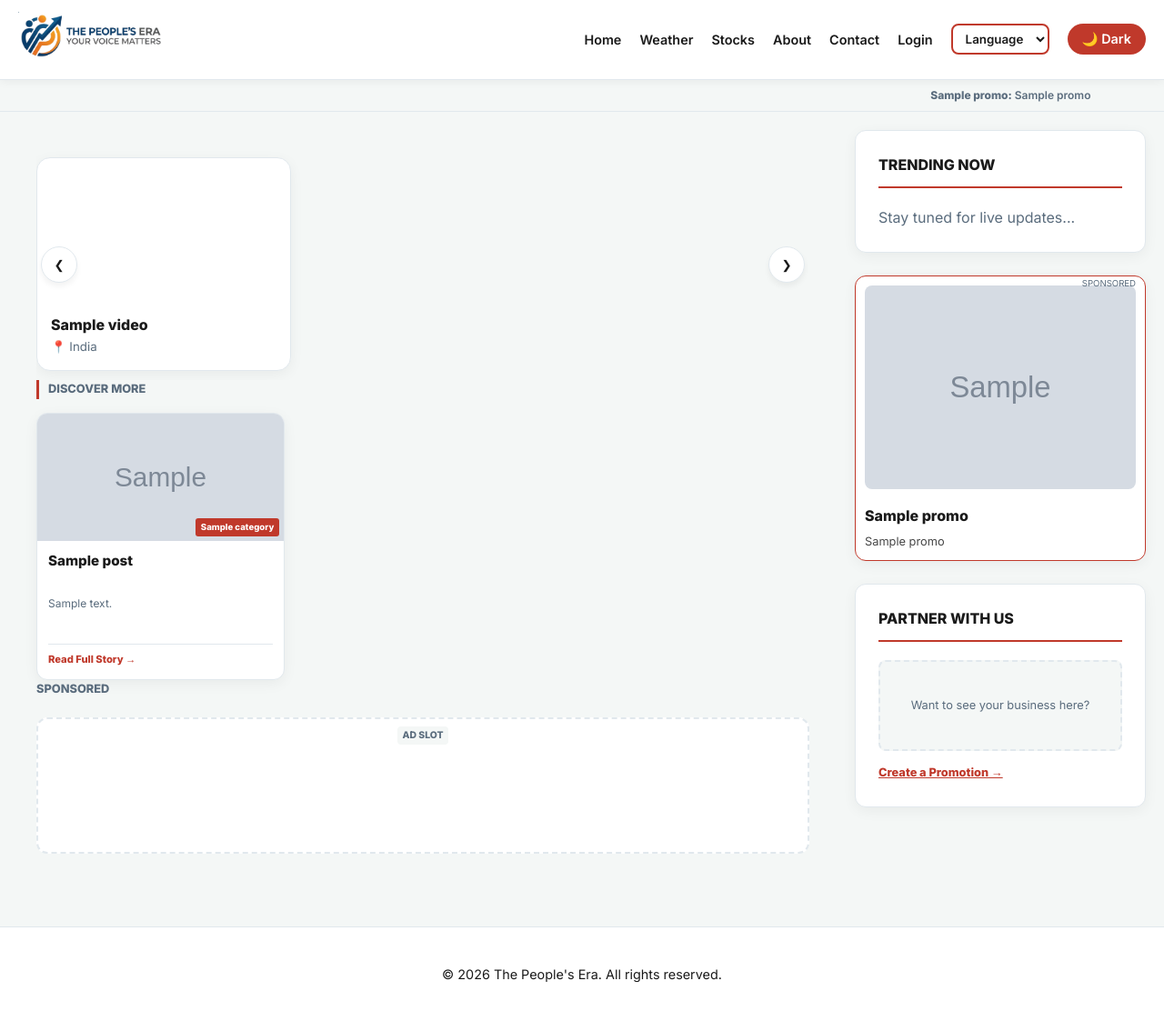
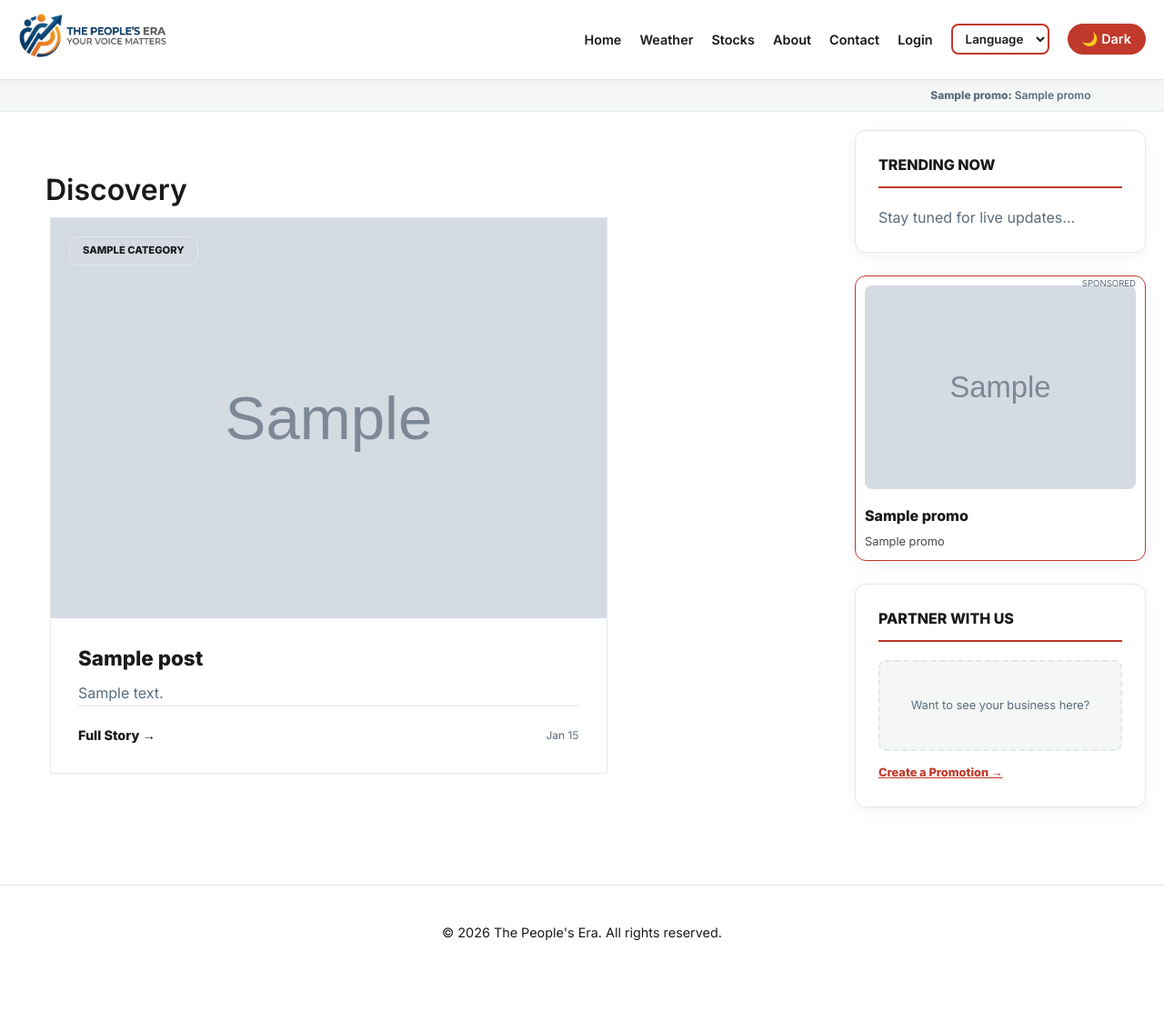
Before and after one commit to rajukumar186/news_app_django, a Django app: template main_app/templates/home.html in a window 1280 px wide. Shown: the whole page at 91% size. After the commit the page ends 1035 px from the top, so only its background shows below. Run offline with Django 5.2, Linux system fonts and the light colour scheme; the template is opened without the code that fills it: most values are stand-ins (such as "Sample title", 1, 10 or a date in 2020); grey boxes marked "Sample" are stand-in pictures; grey boxes are pictures that could not be loaded.

Commit message:
'27thmarch'

```diff
--- a/main_app/templates/base.html
+++ b/main_app/templates/base.html
@@ -10,6 +10,29 @@
     <link rel="stylesheet" href="https://cdnjs.cloudflare.com/ajax/libs/font-awesome/6.0.0/css/all.min.css">
 
     <style>
+          .goog-te-banner-frame.skiptranslate,
+          .goog-te-gadget-icon,
+          img.goog-te-gadget-icon {
+              display: none !important;
+          }
+
+          /* Prevent Google from pushing the body down */
+          body {
+              top: 0 !important;
+          }
+
+          /* Hide the "Original Text" popup that appears on hover */
+          .goog-text-highlight {
+              background-color: transparent !important;
+              box-shadow: none !important;
+          }
+
+          #goog-gt-tt, .goog-te-balloon-frame {
+              display: none !important;
+          }
+
+
+
         /* --- 1. VARIABLES & THEMES --- */
         :root {
             --primary-color: #c0392b;
@@ -421,6 +444,7 @@
             new google.translate.TranslateElement({
                 pageLanguage: 'en',
                 includedLanguages: 'hi,en,bn,te,es,fr',
+
                 autoDisplay: false
             }, 'google_translate_element');
         }
--- a/main_app/templates/home.html
+++ b/main_app/templates/home.html
@@ -2,342 +2,226 @@
 
 {% block extra_css %}
 <style>
-    /* 1. Root Variables (Inherited from base.html usually, but defined here for safety) */
+    /* 1. THEME VARIABLES */
     :root {
-        --gap: 20px;
-        --sidebar-width: 260px;
+        --grid-gap: 40px;
+        --card-radius: 24px;
+
+        /* Light Mode (Default) */
+        --bg-body: #f8f9fa;
+        --card-bg: #ffffff;
+        --text-main: #1a1a1b;
+        --text-muted: #65676b;
+        --border-color: rgba(0, 0, 0, 0.06);
+        --accent-color: #007bff;
+        --shadow-sm: 0 10px 30px rgba(0, 0, 0, 0.04);
+        --shadow-lg: 0 20px 40px rgba(0, 0, 0, 0.1);
+        --badge-bg: rgba(255, 255, 255, 0.9);
     }
 
-    /* 2. Main Layout: Adaptive Grid */
-    .home-grid-layout {
-        display: grid;
-        /* Desktop: 3 columns | Tablet: 2 columns | Mobile: 1 column */
-        grid-template-columns: var(--sidebar-width) 1fr var(--sidebar-width);
-        gap: var(--gap);
-        padding: 20px;
-        max-width: 1600px;
-        margin: 0 auto;
-        align-items: start;
+    /* Dark Mode Overrides - Works with class 'dark' or 'dark-mode' */
+    body.dark, body.dark-mode {
+        --bg-body: #121212;
+        --card-bg: #1e1e1e;
+        --text-main: #e4e6eb;
+        --text-muted: #b0b3b8;
+        --border-color: rgba(255, 255, 255, 0.08);
+        --accent-color: #3992ff;
+        --shadow-sm: 0 10px 30px rgba(0, 0, 0, 0.4);
+        --shadow-lg: 0 20px 50px rgba(0, 0, 0, 0.6);
+        --badge-bg: rgba(45, 45, 45, 0.85);
     }
 
-    /* 3. Center Column & Cards */
-    .center-column {
-        min-width: 0; /* Prevents flex/grid blowouts */
+    body {
+        background-color: var(--bg-body);
+        color: var(--text-main);
+        transition: background-color 0.3s ease, color 0.3s ease;
+        margin: 0;
+        font-family: 'Inter', system-ui, -apple-system, sans-serif;
     }
 
-    .upload-card {
-        background: var(--card-bg);
-        padding: clamp(15px, 5vw, 25px); /* Fluid padding */
-        border-radius: 15px;
-        box-shadow: 0 4px 12px var(--shadow);
-        border: 1px solid var(--border-color);
-        margin-bottom: 30px;
+    /* 2. LAYOUT CONTAINER */
+    .home-container {
+        max-width: 1440px;
+        margin: 40px auto;
+        padding: 0 30px;
     }
 
-    .upload-form {
+    /* 3. THE DYNAMIC GRID */
+    .news-grid {
+        display: grid;
+        grid-template-columns: repeat(12, 1fr);
+        gap: var(--grid-gap);
+    }
+
+    .news-card {
+        background: var(--card-bg);
+        border-radius: var(--card-radius);
+        overflow: hidden;
         display: flex;
         flex-direction: column;
-        gap: 15px;
+        border: 1px solid var(--border-color);
+        box-shadow: var(--shadow-sm);
+        transition: transform 0.4s cubic-bezier(0.165, 0.84, 0.44, 1), box-shadow 0.4s ease;
+        text-decoration: none; /* In case you wrap card in <a> */
+        color: inherit;
+        margin:5px;
     }
 
-    /* Handling Django's {{ form.as_p }} */
-    .upload-form p {
-        margin: 0;
+    .news-card:hover {
+        transform: translateY(-10px);
+        box-shadow: var(--shadow-lg);
+    }
+
+    /* --- THE 7-ITEM PATTERN LOGIC --- */
+    /* Default: 1/3 width */
+    .news-card { grid-column: span 4; }
+
+    /* Row 1: 75% | 25% */
+    .news-card:nth-child(7n + 1) { grid-column: span 9; }
+    .news-card:nth-child(7n + 2) { grid-column: span 3; }
+
+    /* Row 2: 25% | 75% (Reversed) */
+    .news-card:nth-child(7n + 3) { grid-column: span 3; }
+    .news-card:nth-child(7n + 4) { grid-column: span 9; }
+
+    /* 4. VISUAL ELEMENTS */
+    .img-container {
+        width: 100%;
+        overflow: hidden;
+        position: relative;
+        background: #2a2a2a;
+    }
+
+    .img-container img {
+        width: 100%;
+        height: 100%;
+        object-fit: cover;
+        transition: transform 0.6s ease;
+        display: block;
+    }
+
+    .news-card:hover .img-container img {
+        transform: scale(1.05);
+    }
+
+    /* Proportional Heights */
+    .news-card:nth-child(7n + 1) .img-container,
+    .news-card:nth-child(7n + 4) .img-container { height: 440px; } /* Large */
+
+    .news-card:nth-child(7n + 2) .img-container,
+    .news-card:nth-child(7n + 3) .img-container { height: 220px; } /* Small */
+
+    .news-card:nth-child(7n + 5) .img-container,
+    .news-card:nth-child(7n + 6) .img-container,
+    .news-card:nth-child(7n + 7) .img-container { height: 280px; } /* Medium */
+
+    .category-badge {
+        position: absolute;
+        top: 20px;
+        left: 20px;
+        background: var(--badge-bg);
+        backdrop-filter: blur(8px);
+        color: var(--text-main);
+        padding: 6px 14px;
+        border-radius: 10px;
+        font-size: 0.7rem;
+        font-weight: 700;
+        text-transform: uppercase;
+        z-index: 2;
+        border: 1px solid var(--border-color);
+    }
+
+    .card-content {
+        padding: 30px;
         display: flex;
         flex-direction: column;
-        gap: 5px;
+        flex-grow: 1;
+    }
+
+    .card-content h3 {
+        font-size: 1.4rem;
+        margin: 0 0 12px 0;
+        line-height: 1.25;
+        font-weight: 800;
         color: var(--text-main);
     }
 
-    .upload-form input,
-    .upload-form textarea,
-    .upload-form select {
-        width: 100%;
-        box-sizing: border-box;
-        background: var(--bg-color);
-        color: var(--text-main);
-        border: 1px solid var(--border-color);
-        padding: 10px;
-        border-radius: 8px;
+    .card-content p {
+        color: var(--text-muted);
+        font-size: 1rem;
+        line-height: 1.6;
+        margin: 0;
     }
 
-    .btn-publish {
-        padding: 12px 24px;
-        background: var(--primary-color);
-        color: white;
-        border: none;
-        border-radius: 8px;
-        cursor: pointer;
-        font-weight: 700;
-        transition: transform 0.2s, opacity 0.2s;
-        align-self: flex-start;
+    .card-footer {
+        margin-top: auto;
+        padding-top: 20px;
+        border-top: 1px solid var(--border-color);
+        display: flex;
+        justify-content: space-between;
+        align-items: center;
     }
 
-    .btn-publish:active { transform: scale(0.98); }
-
-    /* 4. Responsive Slider */
-    .slider-wrapper {
-        position: relative;
-        padding: 10px 0;
-        overflow: hidden;
+    .read-btn {
+        color: var(--accent-color);
+        text-decoration: none;
+        font-weight: 700;
+        font-size: 0.9rem;
     }
 
-    .slider-track {
-        display: flex;
-        gap: 20px;
-        transition: transform 0.5s cubic-bezier(0.25, 1, 0.5, 1);
-        will-change: transform;
+    /* 5. RESPONSIVE DESIGN */
+    @media (max-width: 1100px) {
+        .news-grid { grid-template-columns: repeat(2, 1fr); gap: 25px; }
+        .news-card { grid-column: span 1 !important; }
+        .img-container { height: 250px !important; }
     }
 
-    .slider-item {
-        /* Default 3 items on desktop */
-        flex: 0 0 calc(33.333% - 14px);
-        min-width: 280px;
-        background: var(--card-bg);
-        border-radius: 15px;
-        overflow: hidden;
-        box-shadow: 0 4px 15px var(--shadow);
-        border: 1px solid var(--border-color);
-    }
-
-    .slider-item video {
-        width: 100%;
-        aspect-ratio: 16/9;
-        object-fit: cover;
-        display: block;
-    }
-
-    .video-info { padding: 15px; }
-
-    /* 5. Navigation Buttons */
-    .nav-btn {
-        position: absolute;
-        top: 50%;
-        transform: translateY(-50%);
-        width: 40px;
-        height: 40px;
-        background: var(--card-bg);
-        border: 1px solid var(--border-color);
-        color: var(--text-main);
-        border-radius: 50%;
-        cursor: pointer;
-        z-index: 10;
-        display: flex;
-        align-items: center;
-        justify-content: center;
-        box-shadow: 0 4px 6px var(--shadow);
-    }
-
-    .nav-btn:hover { background: var(--primary-color); color: #fff; }
-    .prev-btn { left: 5px; }
-    .next-btn { right: 5px; }
-
-    /* 6. Ad Slots & Sidebars */
-    .sidebar-column {
-        display: flex;
-        flex-direction: column;
-        gap: 20px;
-        position: sticky;
-        top: 80px;
-    }
-
-    .empty-ad-card {
-        background: var(--card-bg);
-        border: 2px dashed var(--border-color);
-        border-radius: 12px;
-        display: flex;
-        flex-direction: column;
-        justify-content: center;
-        align-items: center;
-        color: var(--text-muted);
-        position: relative;
-    }
-
-    .ad-label {
-        font-size: 0.65rem;
-        font-weight: 800;
-        background: var(--bg-color);
-        padding: 2px 6px;
-        border-radius: 4px;
-        position: absolute;
-        top: 8px;
-    }
-
-    /* --- RESPONSIVE MEDIA QUERIES --- */
-
-    @media (max-width: 1200px) {
-        .home-grid-layout {
-            grid-template-columns: 240px 1fr; /* Hide right sidebar */
-        }
-        .sidebar-column.right { display: none; }
-    }
-
-    @media (max-width: 900px) {
-        .home-grid-layout {
-            grid-template-columns: 1fr; /* Stack everything */
-            padding: 10px;
-        }
-        .sidebar-column.left { display: none; }
-
-        .slider-item {
-            flex: 0 0 85%; /* Show part of next card to indicate scroll */
-        }
-
-        .nav-btn { display: none; } /* Use touch scroll on mobile */
-        .slider-track {
-            overflow-x: auto;
-            scroll-snap-type: x mandatory;
-            scrollbar-width: none;
-        }
-        .slider-item { scroll-snap-align: start; }
+    @media (max-width: 650px) {
+        .news-grid { grid-template-columns: 1fr; }
+        .home-container { padding: 0 20px; margin: 20px auto; }
+        .card-content { padding: 20px; }
     }
 </style>
 {% endblock %}
 
 {% block content %}
-<div class="home-grid-layout">
+<div class="home-container">
+
+     <h2 style="font-size: 2.0rem; font-weight: 600; margin: 0;">Discovery</h2>
+
+    <div class="news-grid">
 
 
-
-    <main class="center-column">
-
-
-        <section style="margin: 0px 0;">
-
-
-            <div class="slider-wrapper">
-                <button class="nav-btn prev-btn" onclick="moveSlide(-1)" aria-label="Previous">❮</button>
-                <button class="nav-btn next-btn" onclick="moveSlide(1)" aria-label="Next">❯</button>
-
-                <div class="slider-track" id="sliderTrack">
-                    {% for video in videos %}
-                        <div class="slider-item">
-                            <video muted playsinline onmouseover="this.play()" onmouseout="this.pause()">
-                                <source src="{{ video.video_file.url }}" type="video/mp4">
-                            </video>
-                            <div class="video-info">
-                                <h4>{{ video.title }}</h4>
-                                <small style="color: var(--text-muted); display: flex; align-items: center; gap: 4px;">
-                                    📍 {{ video.uploader_location|default:"India" }}
-                                </small>
-                            </div>
-                        </div>
-                    {% empty %}
-
-                    {% endfor %}
-                </div>
-            </div>
-        </section>
-
-        <section class="dynamic-news-container">
-        <h4 style="font-size: 0.8rem; color: var(--text-muted); margin-bottom: 15px; text-transform: uppercase; border-left: 3px solid var(--primary-color); padding-left: 10px;">
-            Discover More
-        </h4>
-
-        <div class="news-grid" style="display: grid; grid-template-columns: repeat(auto-fill, minmax(220px, 1fr)); gap: 15px;">
         {% for post in posts %}
-            <div class="card" style="padding: 0; overflow: hidden; display: flex; flex-direction: column; height: 100%;">
-                <div style="height: 140px; overflow: hidden; position: relative;">
+        <div class="news-card">
+            <div class="img-container">
+                <span class="category-badge">{{ post.category }}</span>
                 {% if post.image %}
-                        <img src="{{ post.image.url }}" alt="{{ post.title }}" style="width: 100%; height: 100%; object-fit: cover;">
+                    <img src="{{ post.image.url }}" alt="{{ post.title }}">
                 {% else %}
-                        <div style="width: 100%; height: 100%; background: var(--bg-color); display: flex; align-items: center; justify-content: center;">
-                            <span style="font-size: 0.7rem; color: var(--text-muted);">No Image</span>
+                    <div style="width: 100%; height: 100%; background: var(--border-color); display: flex; align-items: center; justify-content: center;">
+                        <small style="color: var(--text-muted);">No Image</small>
                     </div>
                 {% endif %}
-                    <span style="position: absolute; bottom: 5px; right: 5px; background: var(--primary-color); color: white; font-size: 0.6rem; padding: 2px 6px; border-radius: 3px; font-weight: bold;">
-                        {{ post.category }}
-                    </span>
             </div>
 
-                <div style="padding: 12px; flex-grow: 1; display: flex; flex-direction: column;">
-                    <h5 style="font-size: 0.95rem; line-height: 1.3; margin-bottom: 8px; height: 2.6em; overflow: hidden;">
-                        {{ post.title }}
-                    </h5>
-                    <p style="font-size: 0.75rem; color: var(--text-muted); margin-bottom: 10px; flex-grow: 1;">
-                        <span id="short-{{ forloop.counter }}">
-                            {{ post.content|truncatewords:10 }}
-                        </span>
+            <div class="card-content">
+                <h3>{{ post.title }}</h3>
+                <p>{{ post.content|truncatewords:18 }}</p>
 
-                        <span id="full-{{ forloop.counter }}" style="display: none;">
-                            {{ post.content }}
-                        </span>
-                    </p>
-
-                    <div style="display: flex; justify-content: space-between; align-items: center; border-top: 1px solid var(--border-color); padding-top: 8px; margin-top: auto;">
-
-
-                     <a href="{% url 'news_detail' post.slug %}"
-                       style="font-size: 0.7rem; color: var(--primary-color); text-decoration: none; font-weight: bold;">
-                       Read Full Story →
-                    </a>
+                <div class="card-footer">
+                    <a href="{% url 'news_detail' post.slug %}" class="read-btn">Full Story →</a>
+                    <span style="font-size: 0.75rem; color: var(--text-muted);">{{ post.created_at|date:"M d" }}</span>
                 </div>
             </div>
         </div>
         {% empty %}
-            <div style="grid-column: 1 / -1; text-align: center; padding: 40px; color: var(--text-muted);">
-                <p>No stories found in the database.</p>
+        <div style="grid-column: 1 / -1; text-align: center; padding: 100px 0;">
+            <p style="color: var(--text-muted);">No stories found yet.</p>
         </div>
         {% endfor %}
     </div>
-    </section>
-    </main>
-
-    <aside class="sidebar-column right">
-        <h4 style="font-size: 0.8rem; color: var(--text-muted); text-transform: uppercase;">Sponsored</h4>
-        {% for i in "1"|make_list %}
-        <div class="empty-ad-card" style="height: 150px;">
-            <span class="ad-label">AD SLOT</span>
-        </div>
-        {% endfor %}
-    </aside>
 
 </div>
-
-<script>
-    function toggleReadMore(postId) {
-    const shortText = document.getElementById('short-' + postId);
-    const fullText = document.getElementById('full-' + postId);
-    const linkText = document.getElementById('link-' + postId);
-
-    if (fullText.style.display === "none") {
-            // Show full text
-            fullText.style.display = "inline";
-            shortText.style.display = "none";
-            linkText.innerHTML = "Show Less ←";
-        } else {
-            // Show short text
-            fullText.style.display = "none";
-            shortText.style.display = "inline";
-            linkText.innerHTML = "Read More →";
-        }
-    }
-    let currentSlide = 0;
-
-    function moveSlide(direction) {
-        const track = document.getElementById('sliderTrack');
-        const items = document.querySelectorAll('.slider-item');
-        if (items.length === 0) return;
-
-        // Dynamic calculation based on current viewport
-        const itemWidth = items[0].offsetWidth + 20; // width + gap
-        const containerWidth = track.parentElement.offsetWidth;
-        const visibleItems = Math.round(containerWidth / itemWidth);
-        const maxSlides = items.length - visibleItems;
-
-        currentSlide += direction;
-
-        // Loop logic
-        if (currentSlide > maxSlides) currentSlide = 0;
-        if (currentSlide < 0) currentSlide = maxSlides > 0 ? maxSlides : 0;
-
-        track.style.transform = `translateX(-${currentSlide * itemWidth}px)`;
-    }
-
-    // Reset slider on window resize to prevent alignment issues
-    window.addEventListener('resize', () => {
-        currentSlide = 0;
-        document.getElementById('sliderTrack').style.transform = 'translateX(0)';
-    });
-</script>
 {% endblock %}
--- a/main_app/templates/stocks.html
+++ b/main_app/templates/stocks.html
@@ -1,6 +1,6 @@
 {% extends 'base.html' %}
 
-{% block title %}NSE Alpha Terminal{% endblock %}
+{% block title %}The People's Era-NSE Alpha Terminal{% endblock %}
 
 {% block extra_css %}
 <script src="https://cdn.tailwindcss.com"></script>
```
Also changed, not shown: main_app/static/css/admin_custom.css (added, +52 -0 lines), my_project/settings.py (+11 -2 lines), main_app/static/images/logo_t2.png. Lines whose indentation alone changed are shown as unchanged.
